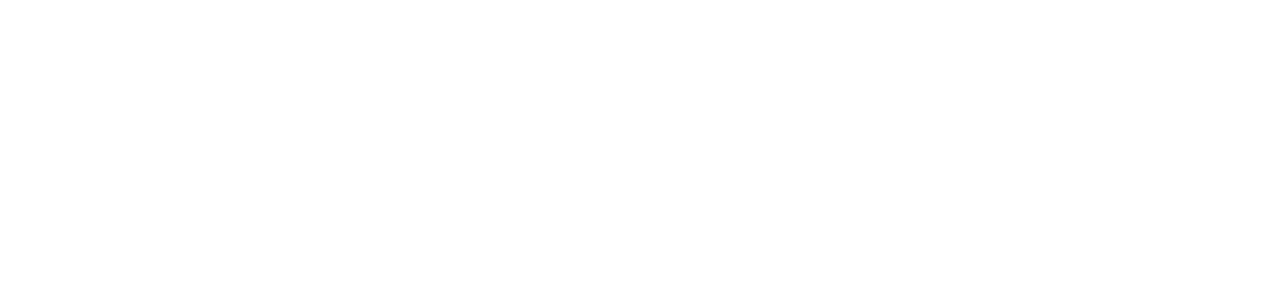
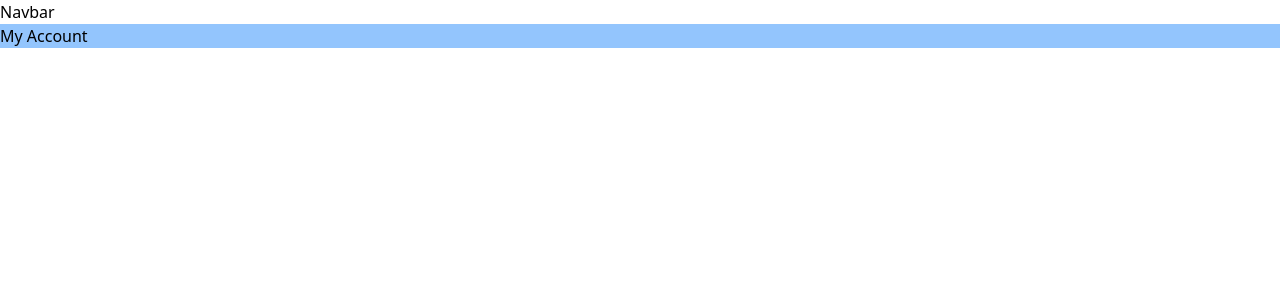
Before and after one commit to PaulBagot/chat-app, a Vue app: page /account in a window 1280 px wide. Before the commit this address had no page. Shown: the top 300 px of the page. Built offline with nearby package versions, Linux system fonts and the light colour scheme.

Commit message:
feat: add tailwind

```diff
--- a/src/App.vue
+++ b/src/App.vue
@@ -2,6 +2,7 @@
 </script>
 
 <template>
+  <div>Navbar</div>
   <router-view></router-view>
 </template>
 
--- a/src/router/index.js
+++ b/src/router/index.js
@@ -6,8 +6,13 @@
   routes: [
     {
       path: '/',
-      name: 'home',
+      name: 'chat',
       component: ChatView
+    },
+    {
+      path: '/account',
+      name: 'account',
+      component: () => import('@/views/AccountView.vue')
     }
   ]
 })
--- /dev/null
+++ b/src/views/AccountView.vue
@@ -0,0 +1,7 @@
+<template>
+    <div class="bg-blue-300">My Account</div>
+</template>
+
+<script setup>
+
+</script>
--- a/src/views/ChatView.vue
+++ b/src/views/ChatView.vue
@@ -1,5 +1,3 @@
 <template>
-    <div class="bg-red-600">
-        Hello World!
-    </div>
+    <div class="bg-red-600">Hello World!</div>
 </template>
--- a/tailwind.config.js
+++ b/tailwind.config.js
@@ -1,6 +1,6 @@
 /** @type {import('tailwindcss').Config} */
 export default {
-  content: [],
+  content: ['./index.html', './src/**/*.{vue,js,ts,jsx,tsx}'],
   theme: {
     extend: {},
   },
```
